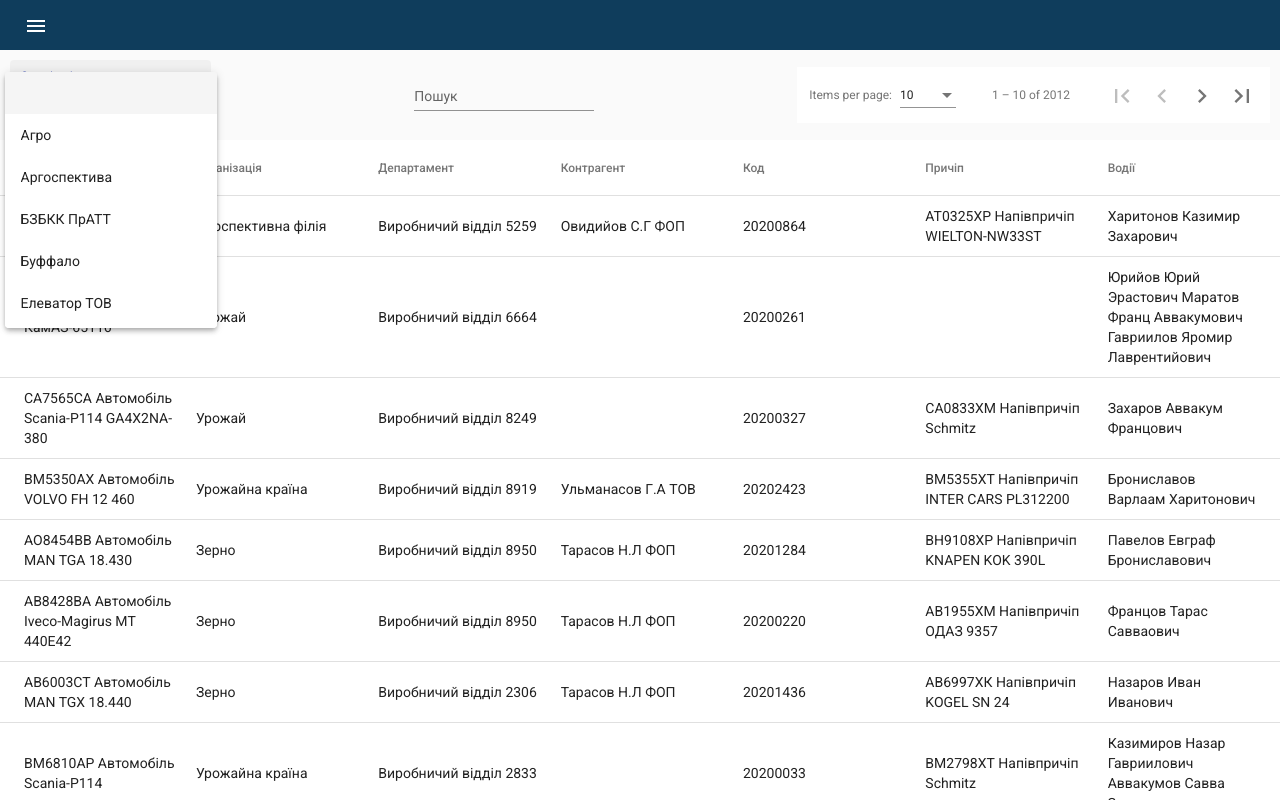
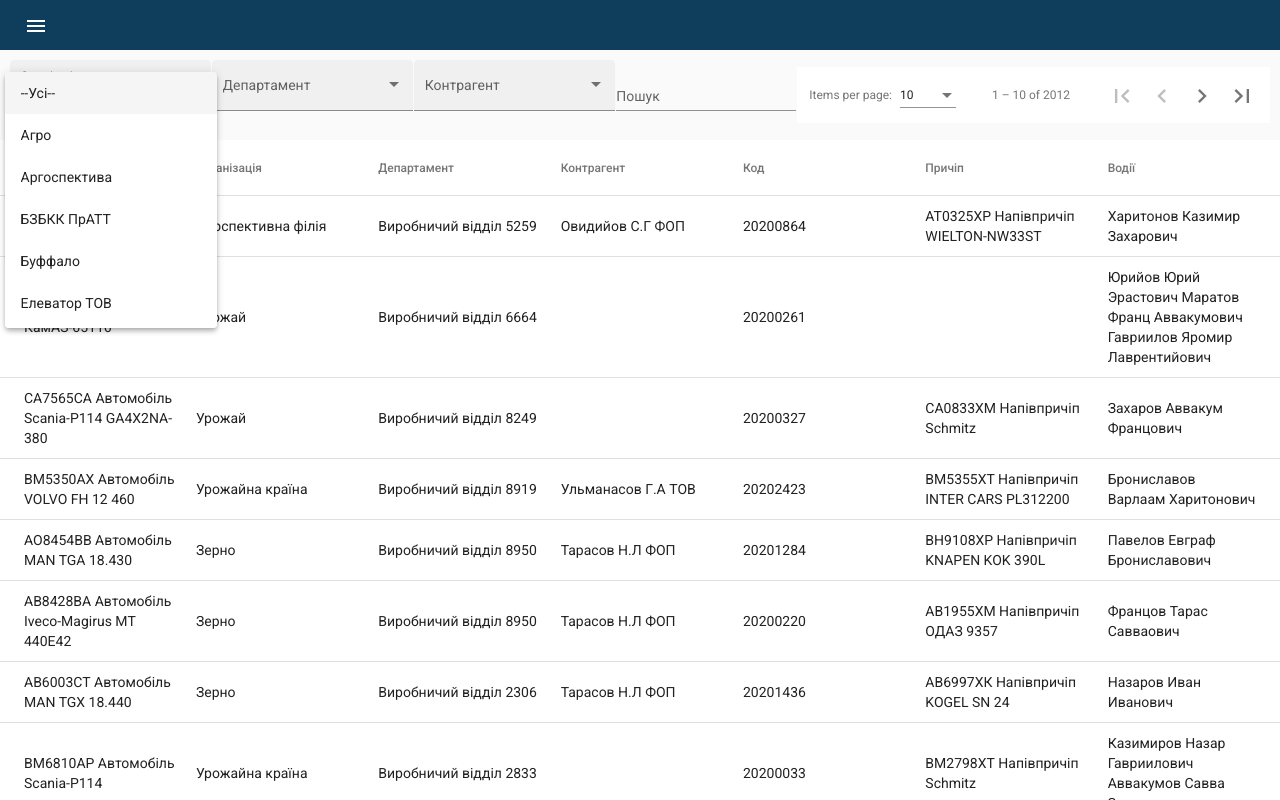
Before and after one commit to dimondigital/hjUWUPwRW8KT, an Angular app: page /vehicle-registry in a window 1280 px wide. Both pictures are taken after a click on the element 110 px from the left and 92 px from the top of the page. Built offline with nearby package versions, Linux system fonts and the light colour scheme.

Commit message:
complex filter added

```diff
--- a/src/app/vehicle-registry/vehicle-registry.component.html
+++ b/src/app/vehicle-registry/vehicle-registry.component.html
@@ -4,8 +4,24 @@
     <mat-form-field appearance="fill">
       <mat-label>Організація</mat-label>
       <mat-select [(value)]="filterOptions.org" (selectionChange)="applyFilter()">
-        <mat-option></mat-option>
+        <mat-option>--Усі--</mat-option>
         <mat-option [value]="org" *ngFor="let org of availableOrganizations">{{ org }}</mat-option>
+      </mat-select>
+    </mat-form-field>
+
+    <mat-form-field appearance="fill">
+      <mat-label>Департамент</mat-label>
+      <mat-select [(value)]="filterOptions.department" (selectionChange)="applyFilter()">
+        <mat-option>--Усі--</mat-option>
+        <mat-option [value]="department" *ngFor="let department of availableDepartments">{{ department }}</mat-option>
+      </mat-select>
+    </mat-form-field>
+
+    <mat-form-field appearance="fill">
+      <mat-label>Контрагент</mat-label>
+      <mat-select [(value)]="filterOptions.contragent" (selectionChange)="applyFilter()">
+        <mat-option>--Усі--</mat-option>
+        <mat-option [value]="contragent" *ngFor="let contragent of availableContragents">{{ contragent }}</mat-option>
       </mat-select>
     </mat-form-field>
 
--- a/src/app/vehicle-registry/vehicle-registry.component.ts
+++ b/src/app/vehicle-registry/vehicle-registry.component.ts
@@ -17,19 +17,18 @@ export class VehicleRegistryComponent implements OnInit, AfterViewInit, OnChange
   // dataSource_filtered: MatTableDataSource<VehicleFlat>;
   flatVehicleData: VehicleFlat[] = [];
   availableOrganizations: string[] = [];
+  availableDepartments: string[] = [];
+  availableContragents: string[] = [];
 
   destroyed$: Subject<boolean> = new Subject<boolean>();
 
   filterOptions = {
-    org: ''
+    org: undefined,
+    department: undefined,
+    contragent: undefined
   };
 
-  foods: any[] = [
-    {value: 'steak-0', viewValue: 'Захаров'},
-    {value: 'pizza-1', viewValue: 'Pizza'},
-    {value: 'tacos-2', viewValue: 'Tacos'}
-  ];
-  selectedFood = '';
+  searchInput = '';
 
   @ViewChild(MatPaginator) paginator: MatPaginator;
   @ViewChild(MatSort) sort: MatSort;
@@ -52,12 +51,26 @@ export class VehicleRegistryComponent implements OnInit, AfterViewInit, OnChange
             drivers: item.Drivers.map(d => d.name).join(' ')
           };
           this.flatVehicleData.push(item.vehicleFlat);
-          if (!this.availableOrganizations.includes(item.vehicleFlat.org)) {
-            this.availableOrganizations.push(item.vehicleFlat.org);
+          if (item.vehicleFlat.org && !this.availableOrganizations.includes(item.vehicleFlat.org)) {
+            this.availableOrganizations.push(item.vehicleFlat.org.trim());
+          }
+          if (item.vehicleFlat.department && !this.availableDepartments.includes(item.vehicleFlat.department)) {
+            this.availableDepartments.push(item.vehicleFlat.department.trim());
+          }
+          if (item.vehicleFlat.contragent && !this.availableContragents.includes(item.vehicleFlat.contragent)) {
+            this.availableContragents.push(item.vehicleFlat.contragent.trim());
           }
         });
         this.availableOrganizations.sort();
         this.dataSource = new MatTableDataSource<VehicleFlat>(this.flatVehicleData);
+        this.dataSource.filterPredicate = (datas: VehicleFlat, filter: string): boolean => {
+          for (const [key, value] of Object.entries(this.filterOptions)) {
+              if (value !== undefined && datas[key] !== '' && datas[key] !== value) {
+                return false;
+             }
+          }
+          return true;
+        };
         this.dataSource.paginator = this.paginator;
         this.dataSource.sort = this.sort;
       });
@@ -66,27 +79,21 @@ export class VehicleRegistryComponent implements OnInit, AfterViewInit, OnChange
   ngOnChanges(changes: SimpleChanges): void {}
 
   applyFilter(event?: Event): void {
+    // let filterValues = '';
     // input filter
     if (event) {
-      const filterValue = (event.target as HTMLInputElement).value;
-      console.log(`filterValue: ${filterValue}`);
-      this.dataSource.filter = filterValue.trim().toLowerCase();
-      if (this.dataSource.paginator) {
-        this.dataSource.paginator.firstPage();
-      }
-    } else {
+      // this.searchInput = (event.target as HTMLInputElement).value.trim().toLowerCase();
+      // // filterValues = filterValues.concat((event.target as HTMLInputElement).value.trim().toLowerCase());
+      // console.log(`filterValue: ${this.searchInput}`);
+      // this.dataSource.filter = this.searchInput;
+      // if (this.dataSource.paginator) {
+      //   this.dataSource.paginator.firstPage();
+      // }
+    }
       // complex filter
-      const filterValue = Object.values(this.filterOptions).join(' ');
-      this.dataSource.filter = filterValue;
-      this.dataSource.filterPredicate = (data: VehicleFlat, filter: string): boolean => {
-        for (const [key, value] of Object.entries(this.filterOptions)) {
-          if (data[key] && data[key] === value) {
-            return true;
-          }
-        }
-        return false;
-      };
-    }
+    const filterValues = Object.values(this.filterOptions).join(' ').trim();
+    console.log(`_${this.filterOptions}_`);
+    this.dataSource.filter = filterValues;
   }
 
   ngOnDestroy(): void {
```
